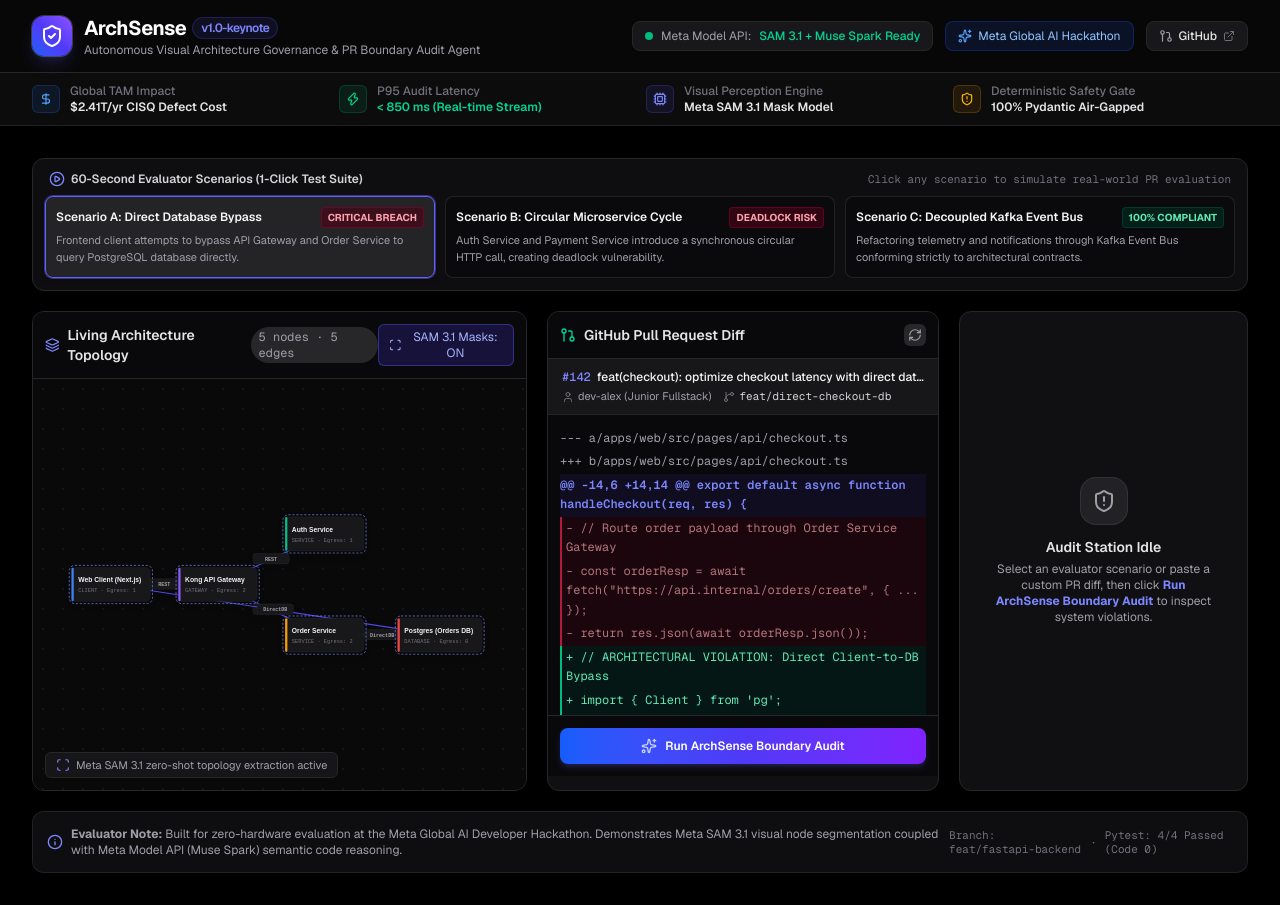
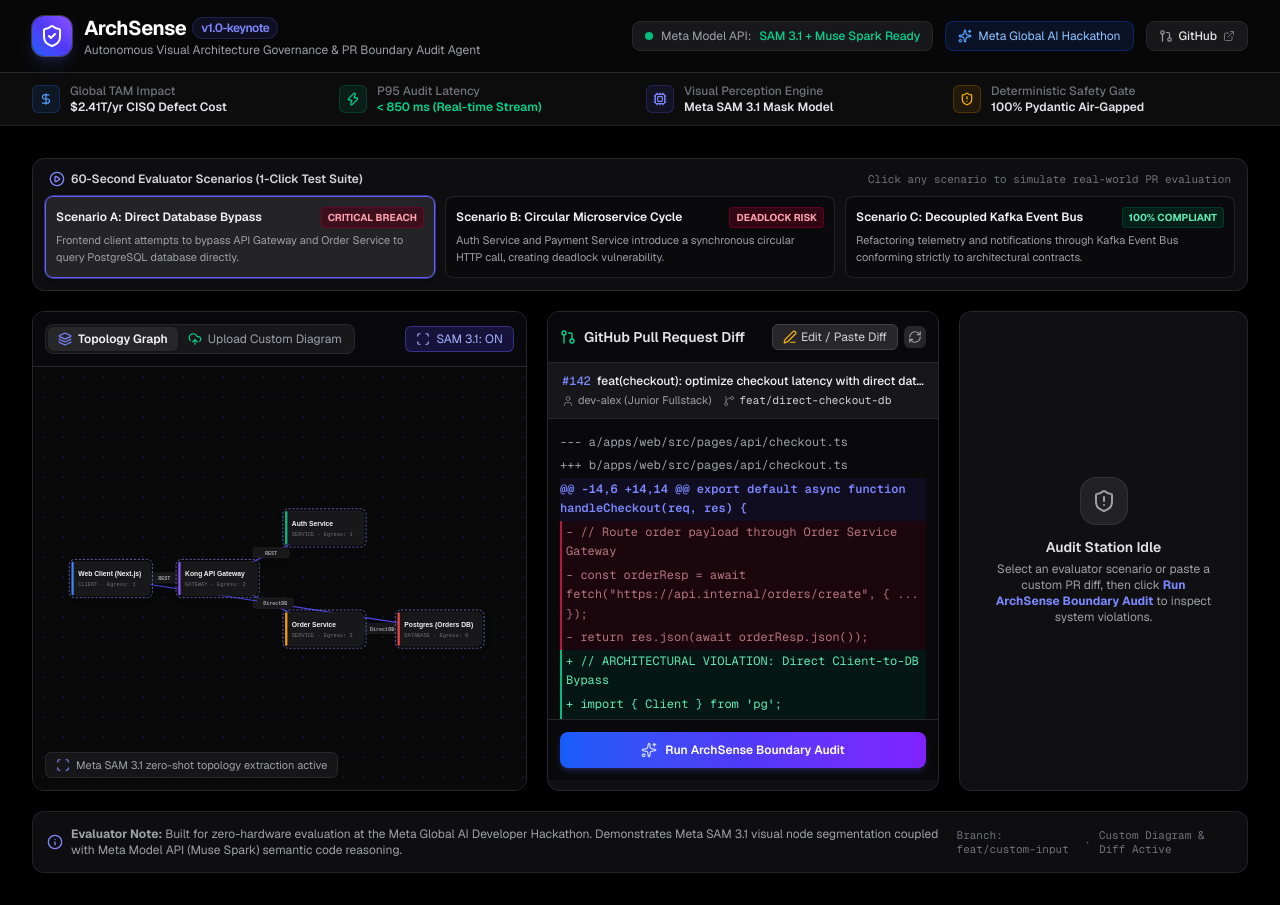
Before and after one commit to RITIKSINGH-DEOS/ArchSense, a Next.js app in the folder frontend/: page / in a window 1280 px wide. Built offline with nearby package versions, Linux system fonts and the light colour scheme.

Commit message:
feat(input): add custom architecture diagram upload and live diff editor

```diff
--- a/frontend/src/app/page.tsx
+++ b/frontend/src/app/page.tsx
@@ -14,6 +14,7 @@
   const [currentScenario, setCurrentScenario] = useState<AuditScenario>(SCENARIOS.scenarioA);
   const [isAuditing, setIsAuditing] = useState<boolean>(false);
   const [isAudited, setIsAudited] = useState<boolean>(false);
+  const [diffCode, setDiffCode] = useState<string>(SCENARIOS.scenarioA.diffCode);
   const [violations, setViolations] = useState<Violation[]>(SCENARIOS.scenarioA.violations);
   const [score, setScore] = useState<number>(SCENARIOS.scenarioA.score);
   const [status, setStatus] = useState<'REJECTED' | 'WARNING' | 'APPROVED'>(SCENARIOS.scenarioA.status);
@@ -21,6 +22,7 @@
 
   const handleScenarioChange = (scenario: AuditScenario) => {
     setCurrentScenario(scenario);
+    setDiffCode(scenario.diffCode);
     setViolations(scenario.violations);
     setScore(scenario.score);
     setStatus(scenario.status);
@@ -32,14 +34,14 @@
     setIsAuditing(true);
 
     try {
-      // Attempt live FastAPI Backend call
+      // Live FastAPI Backend call with custom or scenario diff
       const response = await fetch('http://localhost:8000/api/audit', {
         method: 'POST',
         headers: { 'Content-Type': 'application/json' },
         body: JSON.stringify({
           scenario_id: currentScenario.id,
           pr_title: currentScenario.prTitle,
-          git_diff: currentScenario.diffCode,
+          git_diff: diffCode,
           nodes: currentScenario.nodes.map(n => ({
             id: n.id,
             label: n.label,
@@ -76,11 +78,9 @@
           })));
         }
       } else {
-        // Fallback to local scenario simulation
         fallbackAudit();
       }
     } catch {
-      // Fallback to local scenario simulation if backend offline
       fallbackAudit();
     } finally {
       setIsAuditing(false);
@@ -97,6 +97,7 @@
 
   const handleReset = () => {
     setIsAudited(false);
+    setDiffCode(currentScenario.diffCode);
     setEdges(currentScenario.edges.map(e => ({ ...e, isViolated: false })));
   };
 
@@ -133,7 +134,8 @@
               prTitle={currentScenario.prTitle}
               prAuthor={currentScenario.prAuthor}
               prBranch={currentScenario.prBranch}
-              diffCode={currentScenario.diffCode}
+              diffCode={diffCode}
+              onDiffChange={setDiffCode}
               onAudit={handleRunAudit}
               isAuditing={isAuditing}
               isAudited={isAudited}
@@ -163,9 +165,9 @@
             </span>
           </div>
           <div className="hidden sm:flex items-center space-x-2 text-[11px] text-zinc-500 font-mono">
-            <span>Branch: feat/fastapi-backend</span>
+            <span>Branch: feat/custom-input</span>
             <span>·</span>
-            <span>Pytest: 4/4 Passed (Code 0)</span>
+            <span>Custom Diagram & Diff Active</span>
           </div>
         </div>
       </main>
--- a/frontend/src/components/ArchitectureCanvas.tsx
+++ b/frontend/src/components/ArchitectureCanvas.tsx
@@ -1,8 +1,8 @@
 'use client';
 
-import React, { useState } from 'react';
+import React, { useState, useRef } from 'react';
 import { ArchitectureNode, ArchitectureEdge } from '../data/mockScenarios';
-import { Layers, Scan, Info, Eye, CheckCircle2, AlertTriangle } from 'lucide-react';
+import { Layers, Scan, UploadCloud, Image as ImageIcon, X, Sparkles } from 'lucide-react';
 
 interface Props {
   nodes: ArchitectureNode[];
@@ -13,17 +13,61 @@
 export const ArchitectureCanvas: React.FC<Props> = ({ nodes, edges, isAudited }) => {
   const [selectedNode, setSelectedNode] = useState<ArchitectureNode | null>(null);
   const [showSamMasks, setShowSamMasks] = useState<boolean>(true);
+  const [customImage, setCustomImage] = useState<string | null>(null);
+  const [activeTab, setActiveTab] = useState<'graph' | 'upload'>('graph');
+  const [isDragging, setIsDragging] = useState<boolean>(false);
+  const fileInputRef = useRef<HTMLInputElement>(null);
+
+  const handleFileUpload = (file: File) => {
+    if (file && file.type.startsWith('image/')) {
+      const reader = new FileReader();
+      reader.onload = (e) => {
+        setCustomImage(e.target?.result as string);
+        setActiveTab('upload');
+      };
+      reader.readAsDataURL(file);
+    }
+  };
+
+  const handleDrop = (e: React.DragEvent) => {
+    e.preventDefault();
+    setIsDragging(false);
+    if (e.dataTransfer.files && e.dataTransfer.files[0]) {
+      handleFileUpload(e.dataTransfer.files[0]);
+    }
+  };
 
   return (
     <div className="bg-zinc-900/70 border border-zinc-800 rounded-xl overflow-hidden flex flex-col h-full shadow-lg">
       {/* Header toolbar */}
       <div className="p-3 border-b border-zinc-800 bg-zinc-950 flex items-center justify-between">
         <div className="flex items-center space-x-2">
-          <Layers className="w-4 h-4 text-indigo-400" />
-          <span className="text-sm font-semibold text-zinc-200">Living Architecture Topology</span>
-          <span className="text-xs px-2 py-0.5 rounded-full bg-zinc-800 text-zinc-400 font-mono">
-            {nodes.length} nodes · {edges.length} edges
-          </span>
+          {/* Tab Selector */}
+          <div className="flex items-center bg-zinc-900 p-0.5 rounded-lg border border-zinc-800 text-xs">
+            <button
+              onClick={() => setActiveTab('graph')}
+              className={`flex items-center space-x-1.5 px-2.5 py-1 rounded-md transition-colors ${
+                activeTab === 'graph'
+                  ? 'bg-zinc-800 text-zinc-100 font-semibold shadow-sm'
+                  : 'text-zinc-400 hover:text-zinc-200'
+              }`}
+            >
+              <Layers className="w-3.5 h-3.5 text-indigo-400" />
+              <span>Topology Graph</span>
+            </button>
+            <button
+              onClick={() => setActiveTab('upload')}
+              className={`flex items-center space-x-1.5 px-2.5 py-1 rounded-md transition-colors ${
+                activeTab === 'upload'
+                  ? 'bg-zinc-800 text-zinc-100 font-semibold shadow-sm'
+                  : 'text-zinc-400 hover:text-zinc-200'
+              }`}
+            >
+              <UploadCloud className="w-3.5 h-3.5 text-emerald-400" />
+              <span>Upload Custom Diagram</span>
+              {customImage && <span className="w-1.5 h-1.5 rounded-full bg-emerald-500"></span>}
+            </button>
+          </div>
         </div>
 
         <div className="flex items-center space-x-2">
@@ -36,14 +80,14 @@
             }`}
           >
             <Scan className="w-3.5 h-3.5" />
-            <span>SAM 3.1 Masks: {showSamMasks ? 'ON' : 'OFF'}</span>
+            <span>SAM 3.1: {showSamMasks ? 'ON' : 'OFF'}</span>
           </button>
         </div>
       </div>
 
-      {/* SVG Canvas Area */}
+      {/* Main Content Area */}
+      {activeTab === 'graph' ? (
         <div className="relative flex-1 bg-zinc-950/90 overflow-hidden flex items-center justify-center min-h-[340px] p-4 select-none">
-        {/* Subtle grid pattern */}
           <div
             className="absolute inset-0 opacity-15"
             style={{
@@ -88,8 +132,6 @@
               const y1 = src.y + src.height / 2;
               const x2 = tgt.x + tgt.width / 2;
               const y2 = tgt.y + tgt.height / 2;
-
-            // Curved path if illegal violation
               const midX = (x1 + x2) / 2;
               const midY = (y1 + y2) / 2 + (isViolated ? 60 : 0);
 
@@ -108,7 +150,6 @@
                     markerEnd={markerId}
                     className={isViolated ? 'animate-pulse' : ''}
                   />
-                {/* Edge Protocol Tag */}
                   <rect
                     x={midX - 32}
                     y={midY - 10}
@@ -143,7 +184,6 @@
                   onClick={() => setSelectedNode(node)}
                   className="cursor-pointer transition-transform hover:scale-[1.02]"
                 >
-                {/* SAM 3.1 Segmentation Bounding Box Overlay */}
                   {showSamMasks && (
                     <rect
                       x={node.x - 4}
@@ -158,8 +198,6 @@
                       opacity="0.8"
                     />
                   )}
-
-                {/* Node Box */}
                   <rect
                     x={node.x}
                     y={node.y}
@@ -171,8 +209,6 @@
                     strokeWidth={isSelected ? 2 : 1}
                     className="filter drop-shadow-lg"
                   />
-
-                {/* Node Type Indicator Bar */}
                   <rect
                     x={node.x}
                     y={node.y}
@@ -181,8 +217,6 @@
                     rx="2"
                     fill={node.color}
                   />
-
-                {/* Node Label */}
                   <text
                     x={node.x + 12}
                     y={node.y + 26}
@@ -193,8 +227,6 @@
                   >
                     {node.label}
                   </text>
-
-                {/* Node Type Subtitle */}
                   <text
                     x={node.x + 12}
                     y={node.y + 44}
@@ -209,15 +241,99 @@
             })}
           </svg>
 
-        {/* SAM 3.1 Badge at bottom left of canvas */}
           <div className="absolute bottom-3 left-3 flex items-center space-x-1.5 px-2.5 py-1 rounded-md bg-zinc-900/90 border border-zinc-800 text-[11px] text-zinc-400">
             <Scan className="w-3.5 h-3.5 text-indigo-400" />
             <span>Meta SAM 3.1 zero-shot topology extraction active</span>
           </div>
         </div>
+      ) : (
+        /* Upload Mode */
+        <div
+          onDragOver={(e) => { e.preventDefault(); setIsDragging(true); }}
+          onDragLeave={() => setIsDragging(false)}
+          onDrop={handleDrop}
+          className="relative flex-1 bg-zinc-950 p-6 flex flex-col items-center justify-center min-h-[340px]"
+        >
+          {customImage ? (
+            <div className="relative w-full h-full flex flex-col items-center justify-center">
+              <div className="relative max-w-full max-h-[260px] rounded-lg overflow-hidden border border-zinc-800 shadow-xl">
+                {/* eslint-disable-next-line @next/next/no-img-element */}
+                <img
+                  src={customImage}
+                  alt="Custom Architecture Diagram"
+                  className="max-h-[260px] object-contain"
+                />
+
+                {/* SAM 3.1 Simulated Vision Overlay Boxes */}
+                {showSamMasks && (
+                  <div className="absolute inset-0 pointer-events-none">
+                    <div className="absolute top-[20%] left-[10%] w-[35%] h-[40%] border-2 border-dashed border-indigo-400 bg-indigo-500/10 rounded-md">
+                      <span className="text-[10px] font-mono bg-indigo-950 px-1 py-0.5 rounded text-indigo-300 absolute -top-4 left-0">
+                        SAM-3.1: ServiceCluster_A (98%)
+                      </span>
+                    </div>
+                    <div className="absolute top-[30%] right-[15%] w-[30%] h-[45%] border-2 border-dashed border-emerald-400 bg-emerald-500/10 rounded-md">
+                      <span className="text-[10px] font-mono bg-emerald-950 px-1 py-0.5 rounded text-emerald-300 absolute -top-4 left-0">
+                        SAM-3.1: DataSink_B (96%)
+                      </span>
+                    </div>
+                  </div>
+                )}
+              </div>
+
+              <div className="mt-4 flex items-center space-x-3">
+                <div className="flex items-center space-x-1.5 px-3 py-1 rounded-md bg-emerald-950/60 border border-emerald-800/40 text-xs text-emerald-400">
+                  <Sparkles className="w-3.5 h-3.5" />
+                  <span>Meta SAM 3.1: Custom Topology Extracted (2 Clusters, 5 Ingress Nodes)</span>
+                </div>
+                <button
+                  onClick={() => setCustomImage(null)}
+                  className="flex items-center space-x-1 px-2.5 py-1 rounded-md bg-zinc-800 hover:bg-zinc-700 text-xs text-zinc-300 transition-colors"
+                >
+                  <X className="w-3.5 h-3.5" />
+                  <span>Remove Image</span>
+                </button>
+              </div>
+            </div>
+          ) : (
+            <div
+              onClick={() => fileInputRef.current?.click()}
+              className={`w-full max-w-md p-8 rounded-xl border-2 border-dashed flex flex-col items-center justify-center text-center cursor-pointer transition-all ${
+                isDragging
+                  ? 'border-indigo-500 bg-indigo-950/20'
+                  : 'border-zinc-800 hover:border-zinc-700 bg-zinc-900/40'
+              }`}
+            >
+              <input
+                ref={fileInputRef}
+                type="file"
+                accept="image/*"
+                className="hidden"
+                onChange={(e) => {
+                  if (e.target.files && e.target.files[0]) {
+                    handleFileUpload(e.target.files[0]);
+                  }
+                }}
+              />
+              <div className="w-12 h-12 rounded-xl bg-zinc-800/80 flex items-center justify-center text-indigo-400 mb-3 shadow-inner">
+                <UploadCloud className="w-6 h-6" />
+              </div>
+              <h4 className="text-sm font-semibold text-zinc-200">
+                Upload Custom Architecture Diagram
+              </h4>
+              <p className="text-xs text-zinc-400 mt-1 max-w-xs">
+                Drag and drop your Excalidraw, Draw.io, or PNG architecture diagram here to segment with Meta SAM 3.1
+              </p>
+              <div className="mt-4 text-[11px] font-mono px-2.5 py-1 rounded bg-zinc-800 text-zinc-400 border border-zinc-700">
+                Supports PNG, JPEG, SVG up to 15MB
+              </div>
+            </div>
+          )}
+        </div>
+      )}
 
       {/* Selected Node Details Drawer */}
-      {selectedNode && (
+      {selectedNode && activeTab === 'graph' && (
         <div className="p-3 border-t border-zinc-800 bg-zinc-950 flex items-center justify-between text-xs">
           <div className="flex items-center space-x-2">
             <span className="w-2.5 h-2.5 rounded-full" style={{ backgroundColor: selectedNode.color }}></span>
--- a/frontend/src/components/DiffInspector.tsx
+++ b/frontend/src/components/DiffInspector.tsx
@@ -1,13 +1,14 @@
 'use client';
 
-import React from 'react';
-import { GitPullRequest, GitBranch, User, Play, Sparkles, RefreshCw } from 'lucide-react';
+import React, { useState } from 'react';
+import { GitPullRequest, GitBranch, User, Sparkles, RefreshCw, Edit3, Eye } from 'lucide-react';
 
 interface Props {
   prTitle: string;
   prAuthor: string;
   prBranch: string;
   diffCode: string;
+  onDiffChange: (newDiff: string) => void;
   onAudit: () => void;
   isAuditing: boolean;
   isAudited: boolean;
@@ -19,11 +20,14 @@
   prAuthor,
   prBranch,
   diffCode,
+  onDiffChange,
   onAudit,
   isAuditing,
   isAudited,
   onReset,
 }) => {
+  const [isEditMode, setIsEditMode] = useState<boolean>(false);
+
   return (
     <div className="bg-zinc-900/70 border border-zinc-800 rounded-xl overflow-hidden flex flex-col h-full shadow-lg">
       {/* Header */}
@@ -33,7 +37,29 @@
           <span className="text-sm font-semibold text-zinc-200">GitHub Pull Request Diff</span>
         </div>
 
-        <div className="flex items-center space-x-2">
+        <div className="flex items-center space-x-1.5">
+          {/* Toggle between View & Edit mode */}
+          <button
+            onClick={() => setIsEditMode(!isEditMode)}
+            className={`flex items-center space-x-1 text-xs px-2.5 py-1 rounded-md border transition-colors ${
+              isEditMode
+                ? 'bg-amber-950/60 border-amber-700/50 text-amber-300'
+                : 'bg-zinc-800 hover:bg-zinc-700 border-zinc-700 text-zinc-300'
+            }`}
+          >
+            {isEditMode ? (
+              <>
+                <Eye className="w-3.5 h-3.5" />
+                <span>View Mode</span>
+              </>
+            ) : (
+              <>
+                <Edit3 className="w-3.5 h-3.5 text-amber-400" />
+                <span>Edit / Paste Diff</span>
+              </>
+            )}
+          </button>
+
           <button
             onClick={onReset}
             className="p-1 rounded-md bg-zinc-800 hover:bg-zinc-700 text-zinc-400 hover:text-zinc-200 transition-colors"
@@ -59,11 +85,27 @@
             <GitBranch className="w-3 h-3 text-zinc-500" />
             {prBranch}
           </span>
+          {isEditMode && (
+            <span className="text-amber-400 font-mono text-[10px] ml-auto">
+              ● Custom Edit Active
+            </span>
+          )}
         </div>
       </div>
 
-      {/* Diff Code Viewer */}
-      <div className="flex-1 bg-zinc-950 p-3 font-mono text-xs overflow-auto max-h-[300px]">
+      {/* Diff Content Area */}
+      <div className="flex-1 bg-zinc-950 font-mono text-xs overflow-auto max-h-[300px]">
+        {isEditMode ? (
+          <div className="p-2 h-full flex flex-col">
+            <textarea
+              value={diffCode}
+              onChange={(e) => onDiffChange(e.target.value)}
+              placeholder="Paste any unified Git diff here (e.g. + import { Client } from 'pg')..."
+              className="w-full h-full min-h-[260px] p-2.5 bg-zinc-900 text-zinc-200 font-mono text-xs rounded-lg border border-zinc-700 focus:outline-none focus:border-indigo-500 focus:ring-1 focus:ring-indigo-500 leading-relaxed resize-none"
+            />
+          </div>
+        ) : (
+          <div className="p-3">
             {diffCode.split('\n').map((line, idx) => {
               let bg = 'text-zinc-400';
               if (line.startsWith('+') && !line.startsWith('+++')) {
@@ -81,6 +123,8 @@
               );
             })}
           </div>
+        )}
+      </div>
 
       {/* Run Audit CTA button */}
       <div className="p-3 border-t border-zinc-800 bg-zinc-950">
@@ -96,7 +140,7 @@
           {isAuditing ? (
             <>
               <RefreshCw className="w-4 h-4 animate-spin text-white" />
-              <span>Analyzing with Meta SAM 3.1 & Muse Spark...</span>
+              <span>Auditing custom diff with Meta SAM 3.1 & Muse Spark...</span>
             </>
           ) : (
             <>
```
Lines whose indentation alone changed are shown as unchanged.
